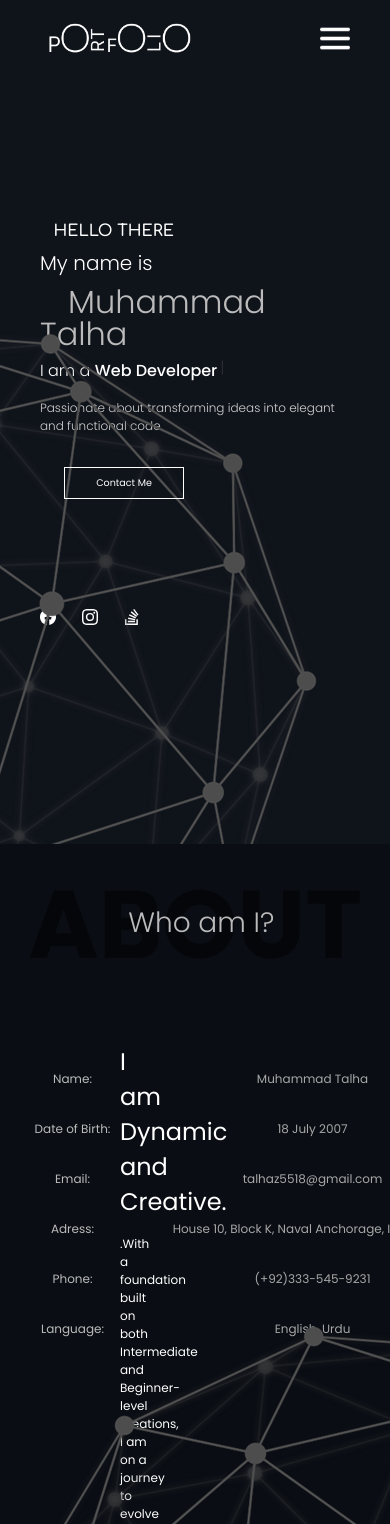
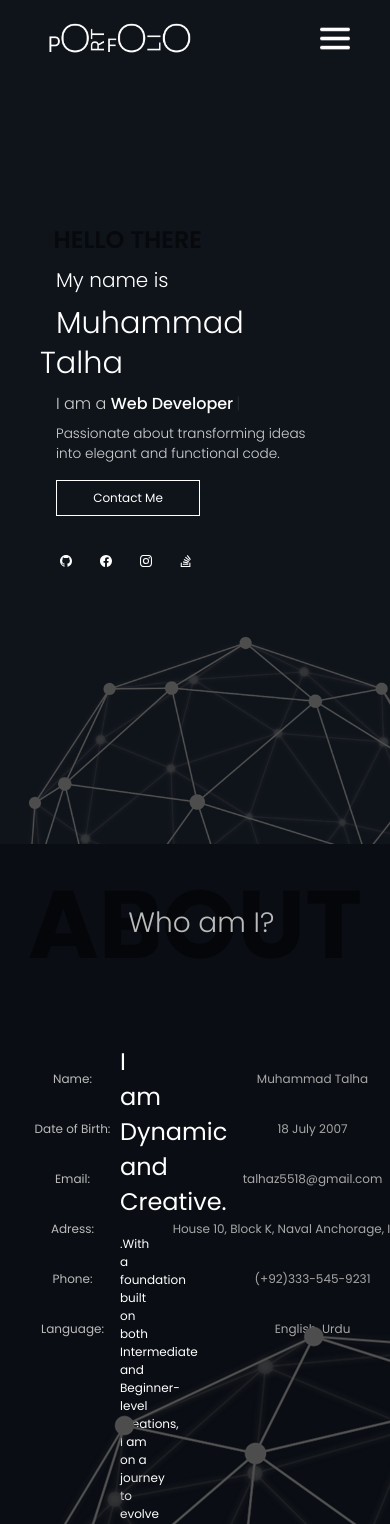
Before and after one commit to MuhammadTalha15/My-Portfolio, a React (Vite) app: page / in a window 390 px wide. Shown: the top 1524 px of the page. Built offline with nearby package versions, Linux system fonts and the light colour scheme.

Commit message:
First Page Media queries edited

```diff
--- a/src/styles/First.css
+++ b/src/styles/First.css
@@ -55,17 +55,8 @@
 
   .prof{
     color: #fff;
+    font-family: 'Poppins',sans-serif;
     font-weight: 500;
-  }
-
-
-  .thread{
-    position: absolute;
-    height: 3rem;
-    width: 30rem;
-    top: -3px;
-    background-color: #0f131a;
-    transition: steps(7);
   }
 
   .para{
@@ -130,21 +121,98 @@
     bottom: -45%;
   }
 
-
-  @media(max-width: 1280px){
+  @media(max-width: 1366px){
     .txt-cnt{
-      width: 55rem;
+      width: 65rem;
       padding: 20rem 0;
     }
 
     .greeting{
-      font-size: 2rem;
+      font-size: 7rem;
+      margin: 0 3rem;
+      color: rgba(0,0,0,0.5);
+      font-family: 'Poppins',sans-serif;
+      font-weight: 600;
+    }
+
+    .name{
+      font-size: 5rem;
+      font-family: 'Poppins',sans-serif;
+      font-weight: 300;
+    }
+
+    .naming{
+      font-size: 3rem;
       color: #fff;
       font-family: 'Comfortaa',cursive;
     }
 
+    .intro{
+      position: relative;
+      font-size: 2.3rem;
+      color: #cecece;
+      margin: 0rem 3.5rem;
+      font-family: 'Poppins',sans-serif;
+      font-weight: 300;
+    }
+
+    .para{
+      font-size: 1.5rem;
+      font-family: 'Poppins',sans-serif;
+      font-weight: 300;
+      color: #d3d3d3;
+      margin: 2rem 3.5rem;
+    }
+
+    .cntct{
+      height: 4rem;
+      width: 18rem;
+      font-size: 1.2rem;
+    }
+
+    .cntct:hover{
+      background-color: #fff;
+      color: #000;
+    }
+
+    .social-btn-cnt{
+      right: 10rem;
+      bottom: 7rem;
+    }
+    .a{
+      position: relative;
+      width: 2rem;
+      margin: 2rem 0;
+    }
+    .social{
+      width: 1.5rem;
+    }
+
+    .polygon-i{
+      position: absolute;
+      width: 95rem;
+      right: -20%;
+      bottom: -45%;
+    }
+  }
+
+
+  @media(max-width: 1280px){
+    .txt-cnt{
+      width: 65rem;
+      padding: 20rem 0;
+    }
+
+    .greeting{
+      font-size: 7rem;
+      margin: 0 3rem;
+      color: rgba(0,0,0,0.5);
+      font-family: 'Poppins',sans-serif;
+      font-weight: 600;
+    }
+
     .name{
-      font-size: 3.8rem;
+      font-size: 4.5rem;
       font-family: 'Poppins',sans-serif;
       font-weight: 300;
     }
@@ -155,33 +223,126 @@
       font-family: 'Comfortaa',cursive;
     }
 
+    .intro{
+      font-size: 2rem;
+    }
+
     .para{
-      font-size: 1.5rem;
+      font-size: 1.3rem;
       font-family: 'Poppins',sans-serif;
       font-weight: 300;
       color: #d3d3d3;
-      margin: 2rem 0;
+      margin: 2rem 3.5rem;
     }
 
     .cntct{
       height: 4rem;
-      width: 15rem;
+      width: 18rem;
       font-size: 1.2rem;
     }
 
     .cntct:hover{
-      border: 1px solid #bbbbbb;
-      color: rgb(76, 156, 248);
+      background-color: #fff;
+      color: #000;
+    }
+
+    .social-btn-cnt{
+      right: 10rem;
+      bottom: 9rem;
+    }
+    .a{
+      position: relative;
+      width: 2rem;
+      margin: 2rem 0;
+    }
+    .social{
+      width: 1.5rem;
+    }
+
+    .polygon-i{
+      position: absolute;
+      width: 95rem;
+      right: -20%;
+      bottom: -45%;
     }
   }
 
   @media(max-width: 1024px){
-
+    .polygon-i{
+      width: 80rem;
+      right: -30%;
+      bottom: -5%;
+      transform: rotateZ(-90deg);
+    }
   }
 
   @media(max-width: 990px){
     html{
         font-size: 8px;
+    }
+
+    .txt-cnt{
+      width: 65rem;
+      padding: 15rem 0;
+    }
+
+    .greeting{
+      font-size: 8.5rem;
+      margin: 0 3rem;
+      color: rgba(0,0,0,0.5);
+      font-family: 'Poppins',sans-serif;
+      font-weight: 600;
+    }
+
+    .name{
+      font-size: 5.5rem;
+      font-family: 'Poppins',sans-serif;
+      font-weight: 300;
+    }
+
+    .naming{
+      font-size: 3rem;
+      color: #fff;
+      font-family: 'Comfortaa',cursive;
+    }
+
+    .intro{
+      font-size: 2.5rem;
+    }
+
+    .para{
+      font-size: 1.7rem;
+    }
+
+    .cntct{
+      height: 5rem;
+      width: 20rem;
+      font-size: 1.5rem;
+    }
+
+    .cntct:hover{
+      background-color: #fff;
+      color: #000;
+    }
+
+    .social-btn-cnt{
+      right: 10rem;
+      bottom: 6rem;
+    }
+    .a{
+      position: relative;
+      width: 2rem;
+      margin: 2rem 0;
+    }
+    .social{
+      width: 1.5rem;
+    }
+
+    .polygon-i{
+      width: 100rem;
+      right: -30%;
+      bottom: -5%;
+      transform: rotateZ(-90deg);
     }
   }
 
@@ -204,6 +365,13 @@
       bottom: 0;
       overflow: hidden;
     }
+
+    .polygon-i{
+      width: 80rem;
+      right: -50%;
+      bottom: -40%;
+      transform: rotateZ(-90deg);
+    }
   }
 
   @media(max-width: 415px){
@@ -211,77 +379,94 @@
     .txt-cnt{
       padding: 5rem 0;
     }
-    .greeting::before{
-      height: 1px;
-      width: 15px;
-      left: -20px;
-    }
 
     .greeting{
-      font-size: 2rem;
+      font-size: 3rem;
       margin: 0 1.7rem;
     }
 
     .name{
-      font-size: 4rem;
-      line-height: 4rem;
-      font-family: 'Poppins',sans-serif;
-      font-weight: 300;
-      color: #bbbbbb;
+      font-size: 3.8rem;
+      line-height: 5rem;
+      margin: 1rem 2rem;
     }
 
     .naming{
       font-size: 2.5rem;
-      margin: 1rem 0;
+      margin: 1rem 2rem;
       color: #fff;
       font-family: 'Poppins',sans-serif;
-      font-weight: 300;
     }
 
     .intro{
-      position: relative;
       font-size: 2rem;
-      color: #fff;
-      margin: 1rem 0;
+      margin: 1rem 2rem;
       font-family: 'Poppins',sans-serif;
-      font-weight: 300;
     }
+
+    .para{
+      margin: 1rem 2rem;
+    }
+
+    .cntct{
+      height: 4.5rem;
+      width: 18rem;
+      font-size: 1.5rem;
+      margin: 1rem 2rem;
+    }
+
+    .social-btn-cnt{
+      left: -4rem;
+      bottom: 10rem;
+    }
+
   }
 
   @media(max-width: 375px){
-    .greeting::before{
-      height: 1px;
-      width: 15px;
-      left: -20px;
+    .txt-cnt{
+      padding: 5rem 0;
     }
 
     .greeting{
-      font-size: 2rem;
-      margin: 0 1.7rem;
+      font-size: 5rem;
+      margin: 0 1.2rem;
     }
 
     .name{
-      font-size: 4rem;
-      line-height: 4rem;
-      font-family: 'Poppins',sans-serif;
-      font-weight: 300;
-      color: #bbbbbb;
+      font-size: 3.2rem;
     }
 
     .naming{
-      font-size: 2.5rem;
-      margin: 1rem 0;
-      color: #fff;
-      font-family: 'Poppins',sans-serif;
-      font-weight: 300;
+      font-size: 2.3rem;
+      margin: 1rem 2rem;
     }
 
     .intro{
-      position: relative;
-      font-size: 2rem;
-      color: #fff;
-      margin: 1rem 0;
+      font-size: 1.7rem;
+      margin: 1rem 2rem;
       font-family: 'Poppins',sans-serif;
-      font-weight: 300;
+    }
+
+    .para{
+      margin: 1rem 2rem;
+      font-size: 1.5rem;
+    }
+
+    .cntct{
+      height: 4rem;
+      width: 15rem;
+      font-size: 1.2rem;
+    }
+
+    .social-btn-cnt{
+      left: -4rem;
+      bottom: 15rem;
+    }
+
+    .polygon-i{
+      width: 70rem;
+      right: -30%;
+      bottom: -40%;
+      transform: rotateZ(0deg);
     }
   }
```
